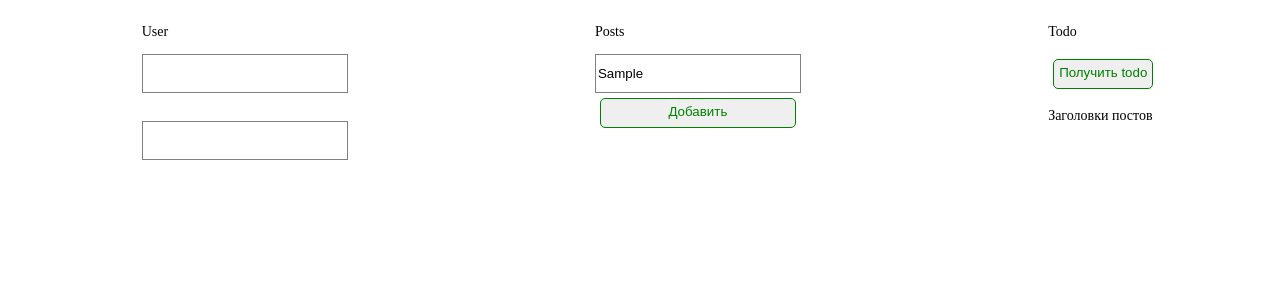
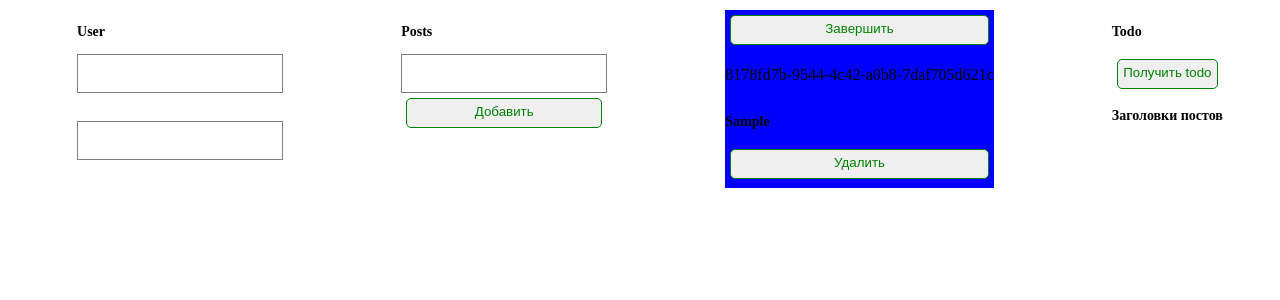
Before and after one commit to BogdanKolesov/lern_react_redux_toolkit, a React (Create React App) app: page / in a window 1280 px wide. Both pictures are taken after typing "Sample" into the empty fields and a click on the button "Добавить". Shown: the top 300 px of the page. Built offline with nearby package versions, Linux system fonts and the light colour scheme.

Commit message:
fix: postSlice

```diff
--- a/src/App.jsx
+++ b/src/App.jsx
@@ -12,7 +12,7 @@ function App() {
 			<User />
 			<Posts />
 			{posts?.map(post => (
-				<PostItem key={post.id} post={posts} />
+				<PostItem key={post.id} post={post} />
 			))}
 			<Todo />
 		</AppContainer>
--- a/src/components/Posts.jsx
+++ b/src/components/Posts.jsx
@@ -4,7 +4,6 @@ import Button from './atoms/Button';
 import Flex from './atoms/Flex';
 import { Input } from './atoms/Input';
 import Text from './atoms/Text';
-import PostItem from './molecules/PostItem';
 import { v4 } from 'uuid';
 import { addPost } from '../features/post/postSlice';
 
@@ -15,10 +14,11 @@ const Posts = () => {
 	const addPostHandler = () => {
 		const post = {
 			id: v4(),
-			text: '',
+			text: postValue,
 			completed: false,
 		};
 		dispatch(addPost(post));
+		console.log(post);
 		setPostValue('');
 	};
 
@@ -27,7 +27,9 @@ const Posts = () => {
 			<Text>Posts</Text>
 			<Flex>
 				<Input value={postValue} onChange={e => setPostValue(e.target.value)} />
-				<Button onClick={() => addPostHandler}>Добавить</Button>
+				<Button type='button' onClick={() => addPostHandler()}>
+					Добавить
+				</Button>
 			</Flex>
 		</Flex>
 	);
--- a/src/components/atoms/Button.jsx
+++ b/src/components/atoms/Button.jsx
@@ -1,11 +1,6 @@
-import React from 'react';
 import styled from 'styled-components';
 
-const Button = ({ children }) => {
-	return <StyledButton>{children}</StyledButton>;
-};
-
-export const StyledButton = styled.button`
+const Button = styled.button`
     background: transparent:
     cursor: pointer;
     border: 1px solid green;
--- a/src/components/atoms/Flex.jsx
+++ b/src/components/atoms/Flex.jsx
@@ -1,8 +1,12 @@
 import React from 'react';
 import styled from 'styled-components';
 
-const Flex = ({ column, children }) => {
-	return <StyledFlex column={column}>{children}</StyledFlex>;
+const Flex = ({ style, column, children }) => {
+	return (
+		<StyledFlex style={style} column={column}>
+			{children}
+		</StyledFlex>
+	);
 };
 
 const StyledFlex = styled.div`
--- a/src/components/atoms/Text.jsx
+++ b/src/components/atoms/Text.jsx
@@ -1,12 +1,9 @@
-import React from 'react';
 import styled from 'styled-components';
 
-const Text = ({ children }) => {
-	return <StyledText>{children}</StyledText>;
-};
-
-export const StyledText = styled.p`
+const Text = styled.p`
 	font-size: 14px;
+	font-weight: bold;
+	color: black;
 `;
 
 export default Text;
--- a/src/components/molecules/PostItem.jsx
+++ b/src/components/molecules/PostItem.jsx
@@ -2,13 +2,27 @@ import React from 'react';
 import Button from '../atoms/Button';
 import Flex from '../atoms/Flex';
 import Text from '../atoms/Text';
+import { useDispatch } from 'react-redux';
+import { toggleCompletedPost, removePost } from '../../features/post/postSlice';
 
 const PostItem = ({ post }) => {
+	const dispatch = useDispatch();
+
+	const togglePostHandler = post => {
+		dispatch(toggleCompletedPost(post.id));
+		console.log(post.completed);
+	};
+
+	const removePostHandler = id => {
+		dispatch(removePost(id));
+	};
+
 	return (
-		<Flex>
-			<Button>Завершить</Button>
-			<Text>{post}</Text>
-			<Button>Удалить</Button>
+		<Flex column style={{ backgroundColor: post.completed ? 'red' : 'blue' }}>
+			<Button onClick={() => togglePostHandler(post)}>Завершить</Button>
+			<p>{post.id}</p>
+			<Text>{post.text}</Text>
+			<Button onClick={() => removePostHandler(post.id)}>Удалить</Button>
 		</Flex>
 	);
 };
--- a/src/features/post/postSlice.js
+++ b/src/features/post/postSlice.js
@@ -5,14 +5,21 @@ const initialState = {
 }
 
 export const postSlice = createSlice({
-    name: 'post',
+    name: 'posts',
     initialState,
     reducers: {
         addPost: (state, action) => {
             state.posts.push(action.payload)
+        },
+        toggleCompletedPost: (state, action) => {
+            const togglePost = state.posts.find((post) => post.id === action.payload)
+            togglePost.completed = !togglePost.completed
+        },
+        removePost: (state, action) => {
+            state.posts = state.posts.filter((post) => post.id !== action.payload)
         }
     }
 })
 
-export const { addPost } = postSlice.actions
+export const { addPost, toggleCompletedPost, removePost } = postSlice.actions
 export default postSlice.reducer
```
